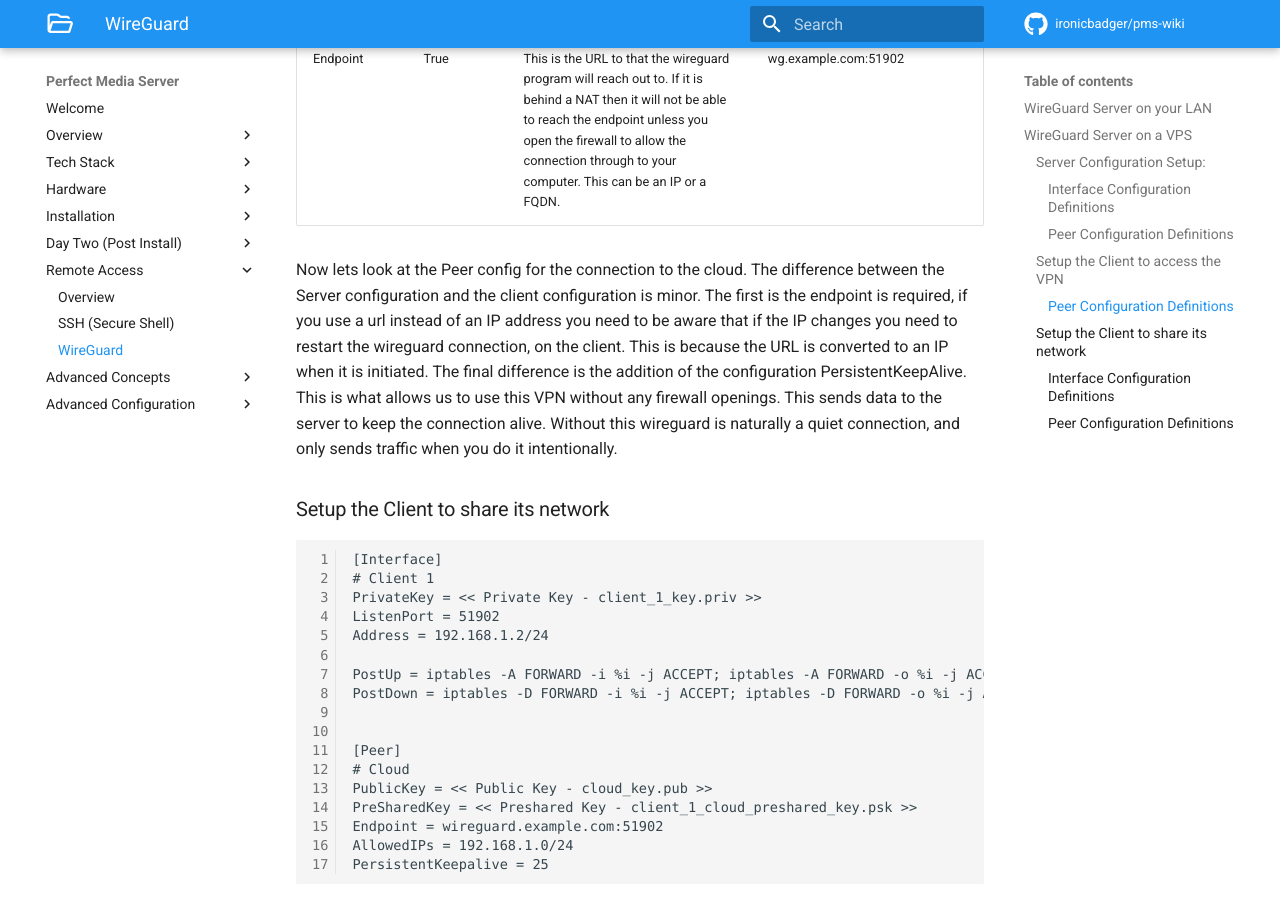
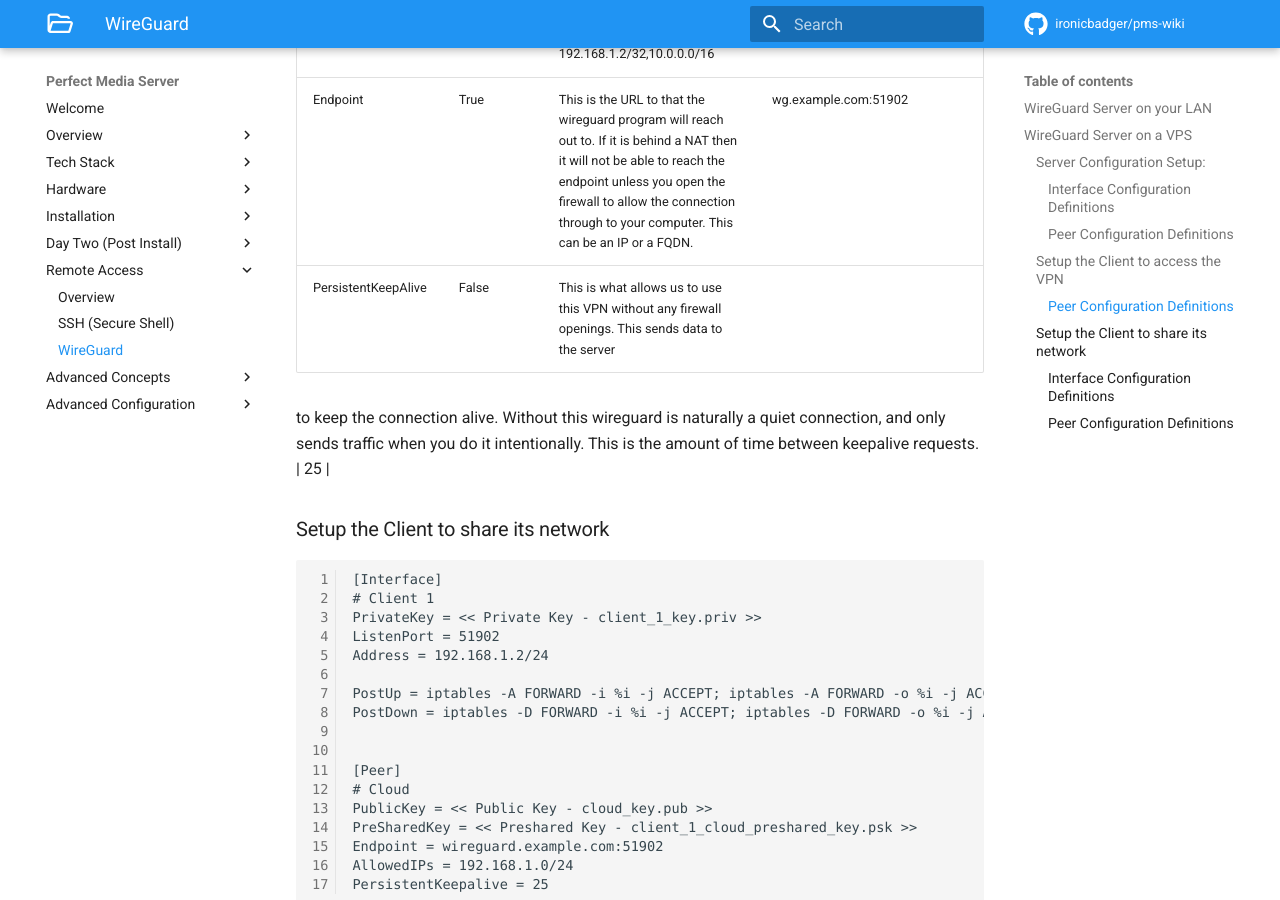
Before and after one commit to ironicbadger/pms-wiki, an MkDocs documentation site: the page built from docs/remote-access/wireguard.md, in a window 1280 px wide and 900 px high, scrolled down 4261 px. Built offline with MkDocs 1.6.1 and Material for MkDocs 9.7.7, drawn with Linux system fonts in a browser that asks for light colours; some web fonts are replaced; comment, search, counter and statistics services are not loaded.

Commit message:
Add the description for the persistentKeepAlive in the Peer config.

````diff
--- a/docs/remote-access/wireguard.md
+++ b/docs/remote-access/wireguard.md
@@ -127,14 +127,11 @@ The interface setup is the same as what we did on the server. Except we now need
 | PresharedKey | False |  | This is the value in the file: client_1_cloud_preshared_key.psk |
 | AllowedIPs | True | This is a comma separated list of IPs that are allowed to go through the wireguard VPN, for each peer you setup. If you would like to have multiple ranges you can add more like this: 192.168.1.2/32,10.0.0.0/16 | 192.168.1.2/32 |
 | Endpoint | True | This is the URL to that the wireguard program will reach out to. If it is behind a NAT then it will not be able to reach the endpoint unless you open the firewall to allow the connection through to your computer. This can be an IP or a FQDN. | wg.example.com:51902 |
+| PersistentKeepAlive | False | This is what allows us to use this VPN without any firewall openings. This sends data to the server
 
-Now lets look at the Peer config for the connection to the cloud. The difference between the Server configuration and
-the client configuration is minor. The first is the endpoint is required, if you use a url instead of an IP address you
-need to be aware that if the IP changes you need to restart the wireguard connection, on the client. This is because the
-URL is converted to an IP when it is initiated. The final difference is the addition of the configuration
-PersistentKeepAlive. This is what allows us to use this VPN without any firewall openings. This sends data to the server
 to keep the connection alive. Without this wireguard is naturally a quiet connection, and only sends traffic when you do
-it intentionally.
+it intentionally. This is the amount of time between keepalive requests. | 25 |
+
 
 ### Setup the Client to share its network
 ```
````
